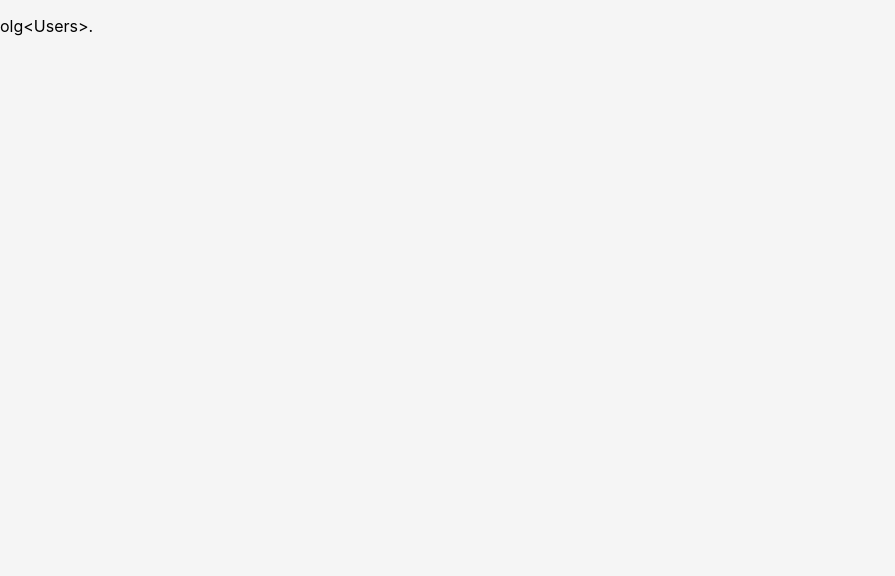
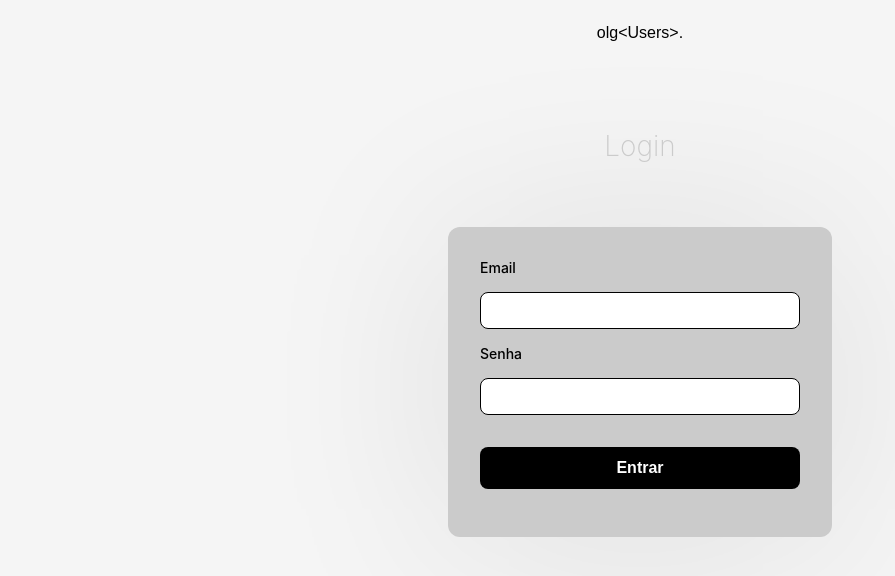
Before and after one commit to olegariobru/olgr-users, a React (Create React App) app in the folder frontEND/: page /Login in a window 1280 px wide. Shown: the top 576 px of the page, without its empty margins (0-895 px from the left). Built offline with nearby package versions, Linux system fonts and the light colour scheme; a web font is replaced by a local one.

Commit message:
tela de loggin estilizada

```diff
--- a/frontEND/src/index.css
+++ b/frontEND/src/index.css
@@ -16,6 +16,7 @@ code {
 :root {
   --cor-principal:#eb0000;
   --cor-secundaria: #CBCBCB;
+  --detalhe: #F5DEB3;
   --cor-branca: white;
   --cor-preta: black;
   --fonte-principal: "Nata Sans", sans-serif;
--- a/frontEND/src/paginas/login/index.js
+++ b/frontEND/src/paginas/login/index.js
@@ -1,12 +1,30 @@
 import styles from './login.module.css'
-
+import { motion } from 'framer-motion'
 
 export default function LoginPrin (){
     return(
-        <div className={styles.lgHeader}>
-            <div className={styles.lgHeader2}>
-                <p>olg&lt;Users&gt;.</p>
+        <motion.div
+            initial={{ opacity: 0, y: 20}}
+            animate={{ opacity: 1, y: 0}}
+            exit={{ opacity: 0, y: -20}}
+            transition={{ duration: 0.5}}
+        ><div>
+            <div className={styles.lgHeader}>
+                <h1>olg&lt;Users&gt;.</h1>
+
+            </div>
+
+            <div className={styles.lgBody}>
+                <h1 className={styles.lgBodyTitle}>Login</h1>
+                <form className={styles.lgForm}>
+                    <label className={styles.lgLabel} htmlFor="email">Email</label>
+                    <input className={styles.lgInput} type="email" id="email" name="email" required />
+                    <label className={styles.lgLabel} htmlFor="password">Senha</label>
+                    <input className={styles.lgInput} type="password" id="password" name="password" required />
+                    <button className={styles.lgButton} type="submit">Entrar</button>
+                </form>
             </div>
         </div>
+        </motion.div>
     )
 }
--- a/frontEND/src/paginas/login/login.module.css
+++ b/frontEND/src/paginas/login/login.module.css
@@ -0,0 +1,75 @@
+.lgHeader{
+    display: flex;
+    justify-content: center;
+    margin: 0;
+    padding: 1% 0 1% 0;
+}
+
+.lgHeader h1{
+    color: var(--cor-primaria);
+    padding: 0;
+    font-family: var(--fonte-principal);
+    font-weight: 300;
+    font-size: medium;
+    cursor: default;
+}
+
+
+.lgBody{
+    display: block;
+    height: 100vh;
+    margin: 5% 0 0 0;
+}
+
+.lgForm {
+    display: flex;
+    flex-direction: column;
+    gap: 16px;
+    padding: 32px;
+    background: var(--cor-secundaria);
+    border-radius: 12px;
+    box-shadow: 0 4px 12pc rgba(0, 0, 0, 0.1);
+    width: 320px;
+    margin: 5% 0 0 35%;
+}
+
+.lgBodyTitle{
+    text-align: center;
+    margin-bottom: 20px;
+    font-size: 28px;
+    font-weight: 250;
+    color: var(--cor-secundaria);
+}
+
+.lgLabel {
+    font-size: 14px;
+    font-weight: 500;
+    color: var(--cor-preta);
+}
+.lgInput {
+    padding: 10px 12px;
+    border: 1px solid var(--cor-preta);
+    border-radius: 8px;
+    outline: none;
+    transition: border-color 0.3s
+}
+.lgInput:focus {
+    border-color: var(--detalhe);
+}
+
+.lgButton {
+    padding: 12px;
+    background-color: var(--cor-preta);
+    color: var(--cor-branca);
+    border: none;
+    border-radius: 8px;
+    cursor: pointer;
+    font-size: 16px;
+    font-weight: 600;
+    margin: 5% 0 5% 0;
+    transition: background-color 0.3s ease;
+}
+
+.lgButton:hover {
+    background-color: var(--detalhe);
+}
```
